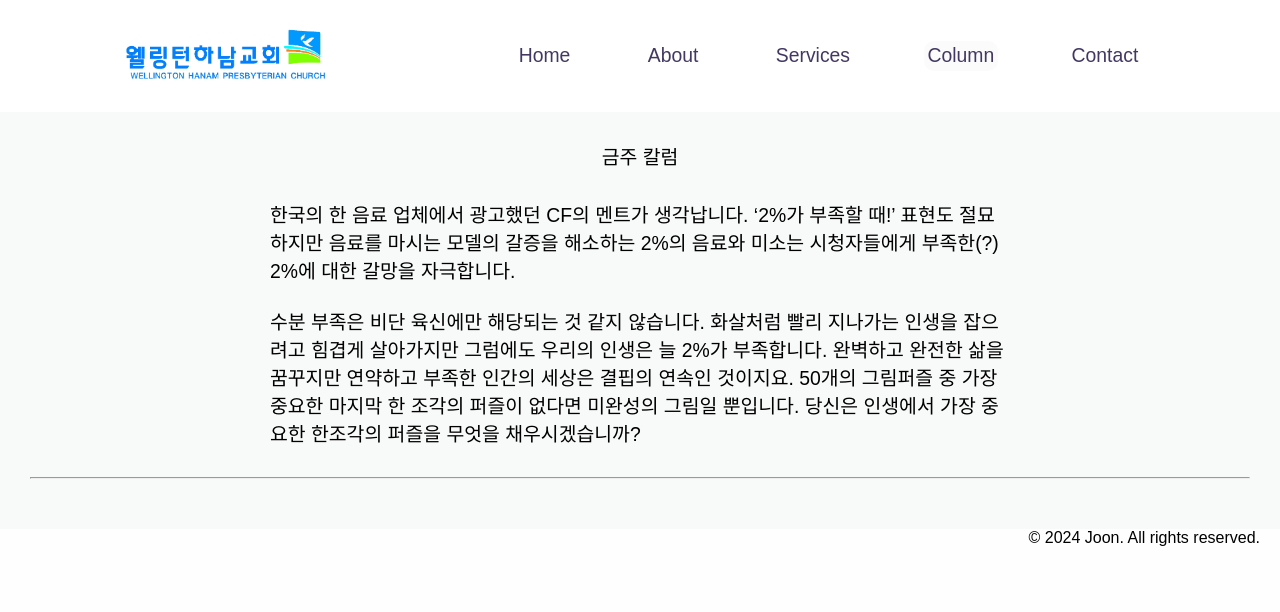
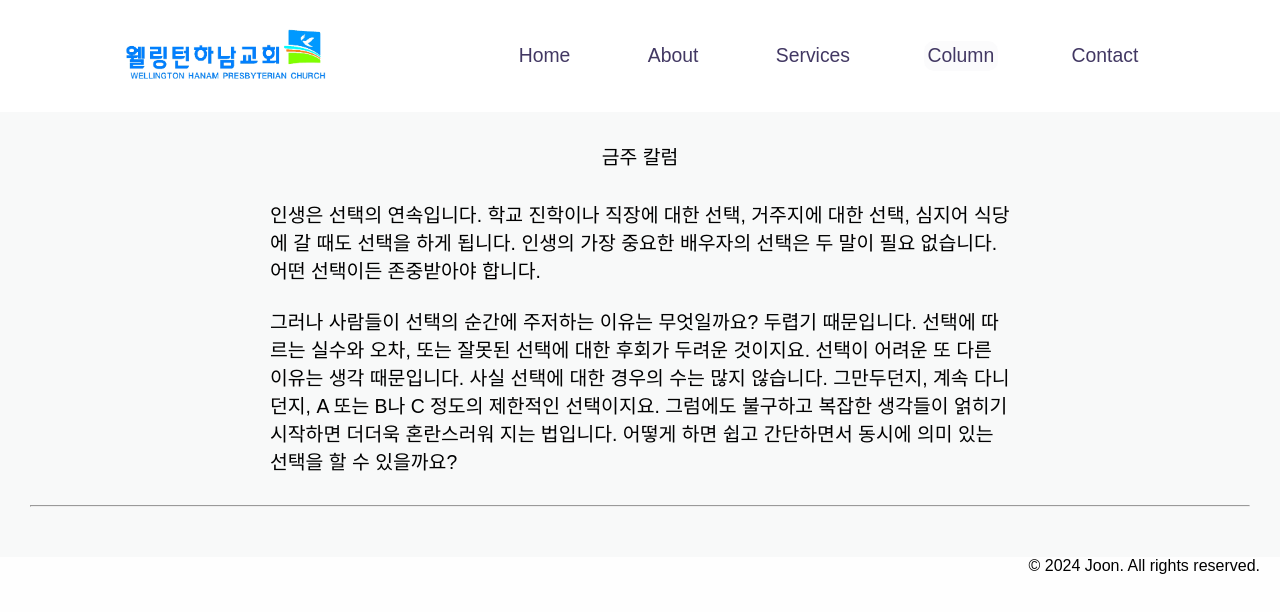
Before and after one commit to myexistance/hanamchurch, a React (Vite) app: page /column in a window 1280 px wide. Shown: the top 612 px of the page. Built offline with nearby package versions, Linux system fonts and the light colour scheme.

Commit message:
weekly shit

```diff
--- a/src/components/pages/Column.jsx
+++ b/src/components/pages/Column.jsx
@@ -9,9 +9,9 @@ export const Column = () => {
       <div style={{ textAlign: 'center', marginBottom: '10px' }}>
         <h3>금주 칼럼</h3>
         <div style={{ textAlign: 'left',maxWidth: '800px', margin: '0 auto', padding: '30px' }}>
-      <p>한국의 한 음료 업체에서 광고했던 CF의 멘트가 생각납니다. ‘2%가 부족할 때!’ 표현도 절묘하지만 음료를 마시는 모델의 갈증을 해소하는 2%의 음료와 미소는 시청자들에게 부족한(?) 2%에 대한 갈망을 자극합니다. <br></br><br></br>
-
-      수분 부족은 비단 육신에만 해당되는 것 같지 않습니다. 화살처럼 빨리 지나가는 인생을 잡으려고 힘겹게 살아가지만 그럼에도 우리의 인생은 늘 2%가 부족합니다. 완벽하고 완전한 삶을 꿈꾸지만 연약하고 부족한 인간의 세상은 결핍의 연속인 것이지요. 50개의 그림퍼즐 중 가장 중요한 마지막 한 조각의 퍼즐이 없다면 미완성의 그림일 뿐입니다. 당신은 인생에서 가장 중요한 한조각의 퍼즐을 무엇을 채우시겠습니까?</p>
+      <p>인생은 선택의 연속입니다. 학교 진학이나 직장에 대한 선택, 거주지에 대한 선택, 심지어 식당에 갈 때도 선택을 하게 됩니다. 인생의 가장 중요한 배우자의 선택은 두 말이 필요 없습니다. 어떤 선택이든 존중받아야 합니다.<br>
+      </br><br></br>
+      그러나 사람들이 선택의 순간에 주저하는 이유는 무엇일까요? 두렵기 때문입니다. 선택에 따르는 실수와 오차, 또는 잘못된 선택에 대한 후회가 두려운 것이지요. 선택이 어려운 또 다른 이유는 생각 때문입니다. 사실 선택에 대한 경우의 수는 많지 않습니다. 그만두던지, 계속 다니던지, A 또는 B나 C 정도의 제한적인 선택이지요. 그럼에도 불구하고 복잡한 생각들이 얽히기 시작하면 더더욱 혼란스러워 지는 법입니다. 어떻게 하면 쉽고 간단하면서 동시에 의미 있는 선택을 할 수 있을까요?</p>
 
       </div>
 
```
Also changed, not shown: 2 other files (tests, documents, lock files or other folders).
